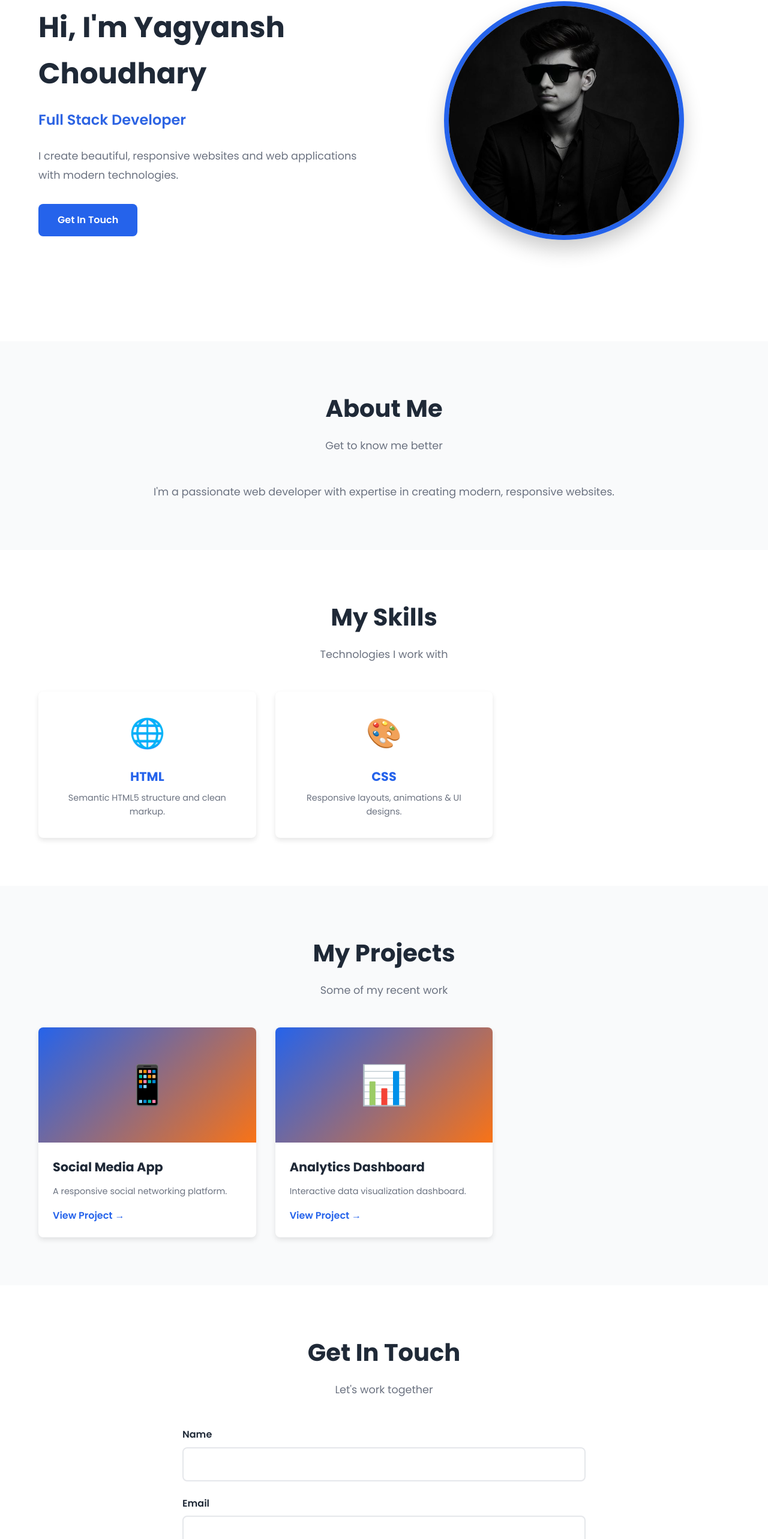
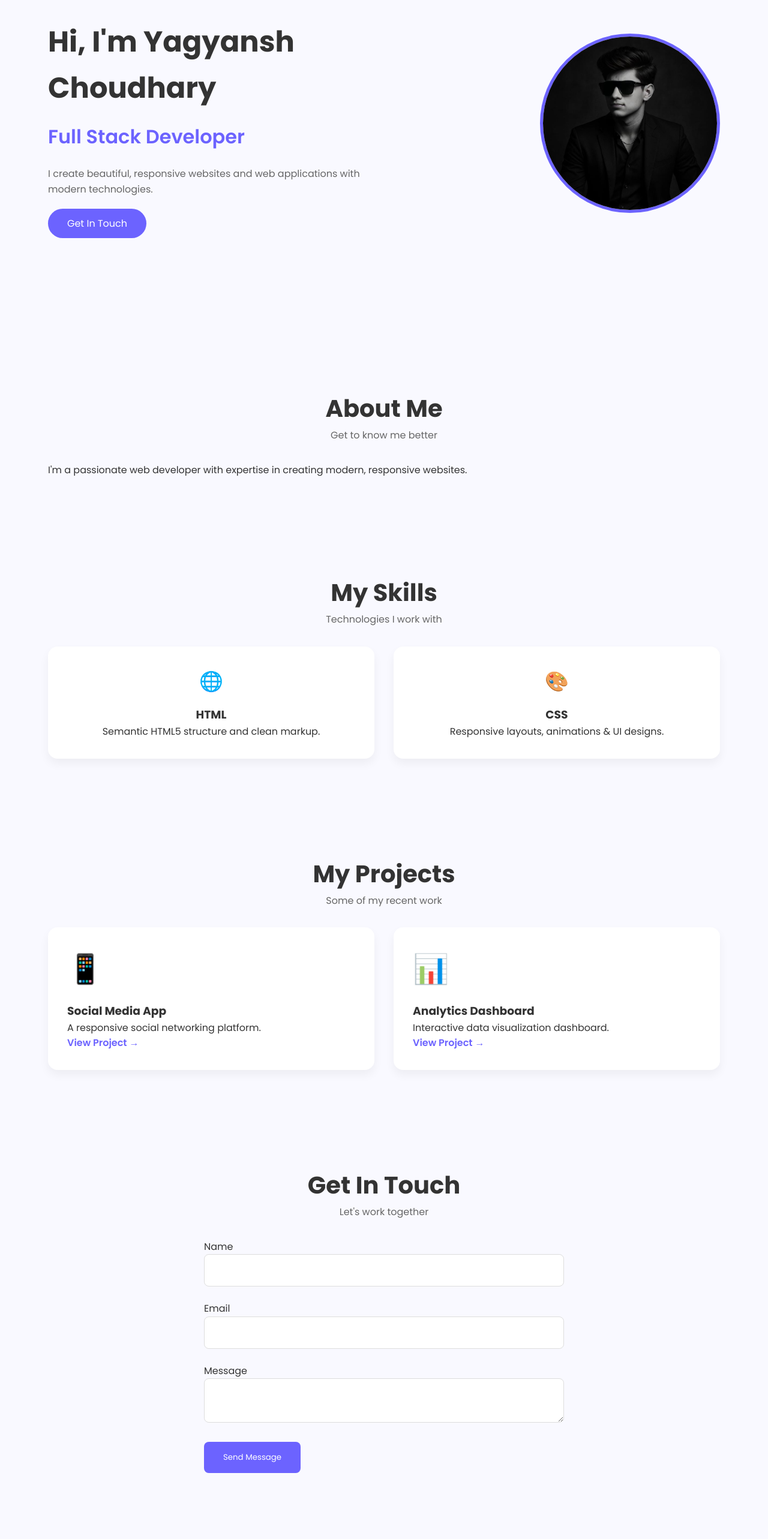
Before and after one commit to yagyansh-choudhary/modern-portfolio-site, a plain HTML site: page index.html in a window 1280 px wide. Shown: the part 231-2797 px from the top of the page at 60% size. After the commit the page ends 2767 px from the top, so only its background shows below. Drawn offline with Linux system fonts and the light colour scheme.

Commit message:
Update style.css

```diff
--- a/style.css
+++ b/style.css
@@ -1,520 +1,256 @@
-/*
-   Lab 3 - Responsive Portfolio Website
-   CSS Stylesheet with Flexbox, Grid, Animations
-*/
-
-/* ===== CSS Reset and Base Styles ===== */
+/* GLOBAL STYLES */
 * {
     margin: 0;
     padding: 0;
     box-sizing: border-box;
+    font-family: 'Poppins', sans-serif;
 }
 
 :root {
-    /* Color Variables */
-    --primary-color: #2563eb;
-    --secondary-color: #f97316;
-    --text-dark: #1f2937;
-    --text-light: #6b7280;
-    --bg-light: #f9fafb;
-    --white: #ffffff;
+    --primary: #6c63ff;
+    --secondary: #4d47c3;
+    --text-dark: #333;
+    --text-light: #666;
+    --bg-light: #f9f9ff;
+    --white: #fff;
 }
 
 body {
-    font-family: 'Poppins', sans-serif;
+    background: var(--bg-light);
+    color: var(--text-dark);
     line-height: 1.6;
-    color: var(--text-dark);
 }
 
-/* ===== Header Section with Flexbox ===== */
+/* HEADER */
 header {
-    background: var(--white);
-    box-shadow: 0 0.125rem 0.5rem rgba(0, 0, 0, 0.1);
     position: fixed;
     width: 100%;
     top: 0;
+    background: var(--white);
     z-index: 1000;
-    animation: slideDown 0.5s ease;
-}
-
-@keyframes slideDown {
-    from {
-        transform: translateY(-100%);
-    }
-    to {
-        transform: translateY(0);
-    }
+    box-shadow: 0 0.2rem 1rem rgba(0,0,0,0.05);
 }
 
 nav {
     display: flex;
     justify-content: space-between;
     align-items: center;
-    padding: 1rem 5%;
-    max-width: 1400px;
-    margin: 0 auto;
+    padding: 1rem 3rem;
 }
 
 .logo {
     font-size: 1.5rem;
     font-weight: 700;
-    color: var(--primary-color);
+    color: var(--primary);
 }
 
 .nav-links {
+    list-style: none;
     display: flex;
-    list-style: none;
     gap: 2rem;
 }
 
 .nav-links a {
     text-decoration: none;
     color: var(--text-dark);
-    font-weight: 500;
-    transition: color 0.3s ease, transform 0.3s ease;
-    display: inline-block;
+    transition: 0.3s;
 }
 
 .nav-links a:hover {
-    color: var(--primary-color);
-    transform: translateY(-0.125rem);
+    color: var(--primary);
 }
 
-/* ===== Hero Section with Flexbox ===== */
+/* HERO */
 .hero {
     display: flex;
+    justify-content: space-between;
     align-items: center;
-    justify-content: space-between;
+    padding: 10rem 5rem 5rem;
     min-height: 100vh;
-    padding: 6rem 5% 2rem;
-    max-width: 1400px;
-    margin: 0 auto;
-    gap: 3rem;
 }
 
 .hero-content {
-    flex: 1;
-    animation: fadeInLeft 1s ease;
-}
-
-@keyframes fadeInLeft {
-    from {
-        opacity: 0;
-        transform: translateX(-3rem);
-    }
-    to {
-        opacity: 1;
-        transform: translateX(0);
-    }
+    max-width: 50%;
 }
 
 .hero-content h1 {
     font-size: 3rem;
     margin-bottom: 1rem;
-    color: var(--text-dark);
 }
 
 .hero-content .role {
-    font-size: 1.5rem;
+    font-size: 2rem;
     margin-bottom: 1.5rem;
+    color: var(--primary);
     font-weight: 600;
-    animation: colorChange 3s ease infinite;
-}
-
-/* Color-changing animation for role */
-@keyframes colorChange {
-    0% { color: var(--primary-color); }
-    50% { color: var(--secondary-color); }
-    100% { color: var(--primary-color); }
 }
 
 .hero-content p {
-    font-size: 1.1rem;
     color: var(--text-light);
     margin-bottom: 2rem;
-    line-height: 1.8;
 }
 
 .cta-button {
-    display: inline-block;
-    padding: 0.875rem 2rem;
-    background: var(--primary-color);
+    padding: 0.8rem 2rem;
+    background: var(--primary);
     color: var(--white);
+    border-radius: 5rem;
     text-decoration: none;
-    border-radius: 0.5rem;
-    font-weight: 600;
-    transition: all 0.3s ease;
+    transition: 0.3s;
 }
 
 .cta-button:hover {
-    background: var(--secondary-color);
-    transform: translateY(-0.25rem) scale(1.05);
-    box-shadow: 0 0.5rem 1rem rgba(0, 0, 0, 0.2);
-}
-
-.hero-image {
-    flex: 1;
-    display: flex;
-    justify-content: center;
-    animation: fadeInRight 1s ease;
-}
-
-@keyframes fadeInRight {
-    from {
-        opacity: 0;
-        transform: translateX(3rem);
-    }
-    to {
-        opacity: 1;
-        transform: translateX(0);
-    }
+    background: var(--secondary);
 }
 
 .hero-image img {
-    width: 80%;
-    max-width: 25rem;
+    width: 300px;
     border-radius: 50%;
-    border: 0.5rem solid var(--primary-color);
-    box-shadow: 0 1rem 2rem rgba(0, 0, 0, 0.2);
-    transition: transform 0.3s ease;
+    border: 5px solid var(--primary);
 }
 
-.hero-image img:hover {
-    transform: scale(1.05) rotate(5deg);
-}
-
-/* ===== About Section ===== */
-.about {
-    padding: 5rem 5%;
-    background: var(--bg-light);
-    animation: fadeIn 1s ease;
-}
-
-@keyframes fadeIn {
-    from { opacity: 0; }
-    to { opacity: 1; }
+/* SECTIONS */
+.about, .skills, .projects, .contact {
+    padding: 5rem 5rem;
 }
 
 .section-title {
+    font-size: 2.5rem;
     text-align: center;
-    font-size: 2.5rem;
-    margin-bottom: 1rem;
-    color: var(--text-dark);
 }
 
 .section-subtitle {
     text-align: center;
     color: var(--text-light);
-    margin-bottom: 3rem;
-    font-size: 1.1rem;
+    margin-bottom: 2rem;
 }
 
-.about-content {
-    max-width: 50rem;
-    margin: 0 auto;
-    text-align: center;
-    font-size: 1.1rem;
-    line-height: 1.8;
-    color: var(--text-light);
-}
-
-/* ===== Skills Section with CSS Grid ===== */
-.skills {
-    padding: 5rem 5%;
-    max-width: 1400px;
-    margin: 0 auto;
-}
-
+/* SKILLS */
 .skills-grid {
     display: grid;
-    grid-template-columns: repeat(auto-fit, minmax(15rem, 1fr));
+    grid-template-columns: repeat(2, 1fr);
     gap: 2rem;
-    margin-top: 3rem;
 }
 
 .skill-card {
     background: var(--white);
     padding: 2rem;
-    border-radius: 0.5rem;
+    border-radius: 1rem;
     text-align: center;
-    box-shadow: 0 0.25rem 0.5rem rgba(0, 0, 0, 0.1);
-    transition: all 0.3s ease;
+    box-shadow: 0 .5rem 1rem rgba(0,0,0,0.05);
+}
+
+.skill-icon {
+    font-size: 2rem;
+    margin-bottom: 1rem;
 }
 
 .skill-card:hover {
-    transform: translateY(-0.5rem);
-    box-shadow: 0 1rem 2rem rgba(0, 0, 0, 0.15);
+    transform: translateY(-5px);
 }
 
-.skill-icon {
+/* PROJECTS */
+.projects-grid {
+    display: grid;
+    grid-template-columns: repeat(2, 1fr);
+    gap: 2rem;
+}
+
+.project-card {
+    background: var(--white);
+    padding: 2rem;
+    border-radius: 1rem;
+    box-shadow: 0 .5rem 1rem rgba(0,0,0,0.05);
+}
+
+.project-card:hover {
+    transform: translateY(-5px);
+}
+
+.project-image {
     font-size: 3rem;
     margin-bottom: 1rem;
 }
 
-.skill-card h3 {
-    font-size: 1.3rem;
-    margin-bottom: 0.5rem;
-    color: var(--primary-color);
+.project-link {
+    color: var(--primary);
+    font-weight: 600;
+    text-decoration: none;
 }
 
-.skill-card p {
-    color: var(--text-light);
-    font-size: 0.9rem;
-}
-
-/* ===== Projects Section with CSS Grid ===== */
-.projects {
-    padding: 5rem 5%;
-    background: var(--bg-light);
-}
-
-.projects-grid {
-    display: grid;
-    grid-template-columns: repeat(auto-fit, minmax(18rem, 1fr));
-    gap: 2rem;
-    max-width: 1400px;
-    margin: 3rem auto 0;
-}
-
-.project-card {
-    background: var(--white);
-    border-radius: 0.5rem;
-    overflow: hidden;
-    box-shadow: 0 0.25rem 0.5rem rgba(0, 0, 0, 0.1);
-    transition: all 0.3s ease;
-}
-
-.project-card:hover {
-    transform: translateY(-0.75rem) scale(1.02);
-    box-shadow: 0 1.5rem 3rem rgba(0, 0, 0, 0.2);
-}
-
-.project-image {
-    width: 100%;
-    height: 12rem;
-    background: linear-gradient(135deg, var(--primary-color), var(--secondary-color));
-    display: flex;
-    align-items: center;
-    justify-content: center;
-    font-size: 4rem;
-    color: var(--white);
-}
-
-.project-content {
-    padding: 1.5rem;
-}
-
-.project-content h3 {
-    font-size: 1.3rem;
-    margin-bottom: 0.75rem;
-    color: var(--text-dark);
-}
-
-.project-content p {
-    color: var(--text-light);
-    margin-bottom: 1rem;
-    font-size: 0.9rem;
-}
-
-.project-link {
-    display: inline-block;
-    color: var(--primary-color);
-    text-decoration: none;
-    font-weight: 600;
-    transition: color 0.3s ease;
-}
-
-.project-link:hover {
-    color: var(--secondary-color);
-}
-
-/* ===== Contact Section ===== */
-.contact {
-    padding: 5rem 5%;
-    max-width: 50rem;
-    margin: 0 auto;
-}
-
+/* CONTACT */
 .contact-form {
-    display: flex;
-    flex-direction: column;
-    gap: 1.5rem;
-    margin-top: 3rem;
+    max-width: 600px;
+    margin: auto;
 }
 
 .form-group {
-    display: flex;
-    flex-direction: column;
+    margin-bottom: 1.5rem;
 }
 
-.form-group label {
-    margin-bottom: 0.5rem;
-    font-weight: 600;
-    color: var(--text-dark);
-}
-
-.form-group input,
-.form-group textarea {
-    padding: 0.875rem;
-    border: 0.125rem solid #e5e7eb;
-    border-radius: 0.5rem;
-    font-family: 'Poppins', sans-serif;
-    font-size: 1rem;
-    transition: border-color 0.3s ease;
-}
-
-.form-group input:focus,
-.form-group textarea:focus {
-    outline: none;
-    border-color: var(--primary-color);
-}
-
-.form-group textarea {
-    resize: vertical;
-    min-height: 9rem;
+input, textarea {
+    width: 100%;
+    padding: 1rem;
+    border: 1px solid #ddd;
+    border-radius: .5rem;
 }
 
 .submit-button {
     padding: 1rem 2rem;
-    background: var(--primary-color);
-    color: var(--white);
+    background: var(--primary);
+    color: white;
     border: none;
-    border-radius: 0.5rem;
-    font-size: 1rem;
-    font-weight: 600;
+    border-radius: .5rem;
     cursor: pointer;
-    transition: all 0.3s ease;
 }
 
-.submit-button:hover {
-    background: var(--secondary-color);
-    transform: translateY(-0.25rem);
-    box-shadow: 0 0.5rem 1rem rgba(0, 0, 0, 0.2);
+/* BACK TO TOP BUTTON */
+#backToTop {
+    position: fixed;
+    bottom: 25px;
+    right: 25px;
+    width: 50px;
+    height: 50px;
+    background: var(--primary);
+    color: white;
+    font-size: 24px;
+    border: none;
+    border-radius: 50%;
+    cursor: pointer;
+    display: none;
+    justify-content: center;
+    align-items: center;
+    box-shadow: 0 0.5rem 1rem rgba(0,0,0,0.3);
+    transition: 0.3s ease;
 }
 
-/* ===== Footer ===== */
-footer {
-    background: var(--text-dark);
-    color: var(--white);
-    padding: 3rem 5%;
-    text-align: center;
+#backToTop.show {
+    display: flex;
 }
 
-.footer-content {
-    max-width: 1400px;
-    margin: 0 auto;
+#backToTop:hover {
+    background: var(--secondary);
+    transform: translateY(-5px);
 }
 
-.social-links {
-    display: flex;
-    justify-content: center;
-    gap: 2rem;
-    margin-bottom: 1.5rem;
-}
-
-.social-links a {
-    color: var(--white);
-    font-size: 1.5rem;
-    transition: all 0.3s ease;
-}
-
-.social-links a:hover {
-    color: var(--secondary-color);
-    transform: translateY(-0.25rem);
-}
-
-.footer-nav {
-    display: flex;
-    justify-content: center;
-    gap: 2rem;
-    margin-bottom: 1.5rem;
-    flex-wrap: wrap;
-}
-
-.footer-nav a {
-    color: var(--white);
-    text-decoration: none;
-    transition: color 0.3s ease;
-}
-
-.footer-nav a:hover {
-    color: var(--secondary-color);
-}
-
-/* ===== Responsive Design - Mobile First ===== */
-
-/* Mobile devices (320px - 767px) */
-@media (max-width: 767px) {
-    .nav-links {
-        flex-direction: column;
-        gap: 1rem;
-        position: absolute;
-        top: 100%;
-        right: 0;
-        background: var(--white);
-        width: 100%;
-        padding: 1rem;
-        box-shadow: 0 0.5rem 1rem rgba(0, 0, 0, 0.1);
-        display: none;
-    }
-
+/* RESPONSIVE */
+@media (max-width: 768px) {
     .hero {
         flex-direction: column;
         text-align: center;
-        padding-top: 5rem;
+        padding: 8rem 2rem 2rem;
     }
 
-    .hero-content h1 {
-        font-size: 2rem;
+    .hero-content {
+        max-width: 100%;
     }
 
-    .hero-content .role {
-        font-size: 1.2rem;
-    }
-
-    .hero-image {
-        order: -1;
-    }
-
-    .hero-image img {
-        width: 70%;
-    }
-
-    .section-title {
-        font-size: 2rem;
-    }
-
-    .skills-grid {
+    .skills-grid,
+    .projects-grid {
         grid-template-columns: 1fr;
     }
 
-    .projects-grid {
-        grid-template-columns: 1fr;
+    .nav-links {
+        display: none;
     }
 }
-
-/* Tablet devices (768px - 1024px) */
-@media (min-width: 768px) and (max-width: 1024px) {
-    .hero-content h1 {
-        font-size: 2.5rem;
-    }
-
-    .skills-grid {
-        grid-template-columns: repeat(2, 1fr);
-    }
-
-    .projects-grid {
-        grid-template-columns: repeat(2, 1fr);
-    }
-}
-
-/* Desktop devices (1025px and above) */
-@media (min-width: 1025px) {
-    .skills-grid {
-        grid-template-columns: repeat(3, 1fr);
-    }
-
-    .projects-grid {
-        grid-template-columns: repeat(3, 1fr);
-    }
-}
```
